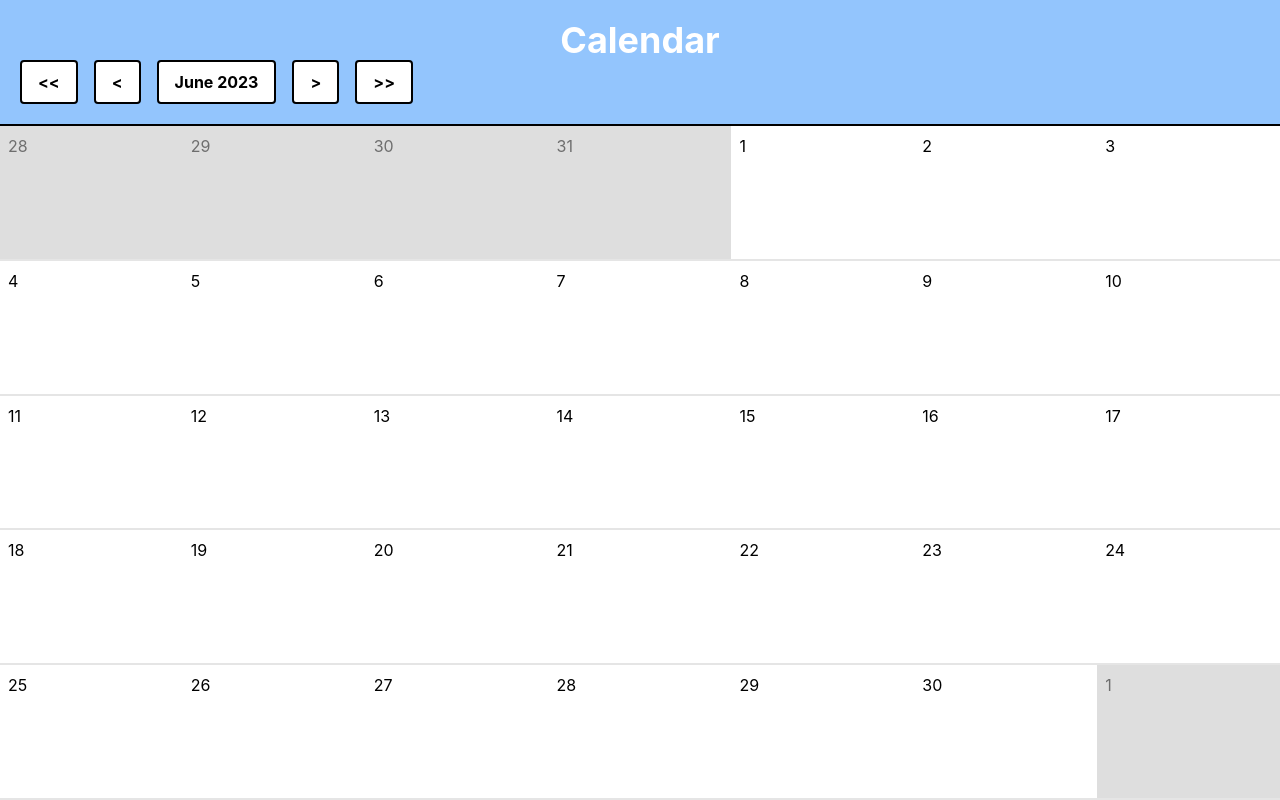
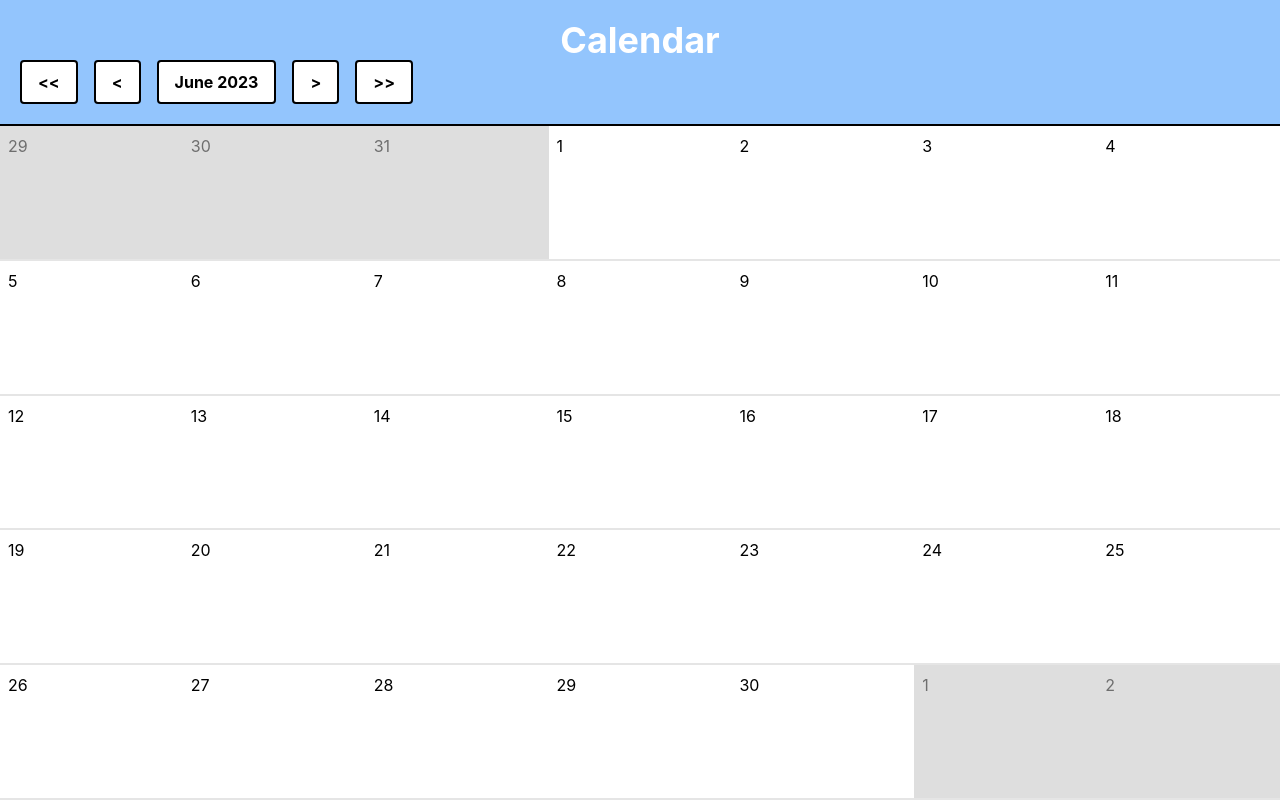
Before and after one commit to KGahan/Calendar, a React (Create React App) app: page / in a window 1280 px wide. Built offline with nearby package versions, Linux system fonts and the light colour scheme.

Commit message:
calendar dates really fixed

```diff
--- a/src/Components/Calendar.tsx
+++ b/src/Components/Calendar.tsx
@@ -17,7 +17,13 @@ function Calendar(props: CalendarProps){
 
             let monthArray: Date[][] = [];
             let dateIterator = firstDayOfMonth;
-            dateIterator.setDate(dateIterator.getDate() - (firstdayWeekDay));
+
+            if(firstdayWeekDay === 0){
+            dateIterator.setDate(dateIterator.getDate() - 6);
+            }
+            else{
+                dateIterator.setDate(dateIterator.getDate() - (firstdayWeekDay-1));
+            }
 
             do  {
                 let weekArray: Date[] = [];
```
